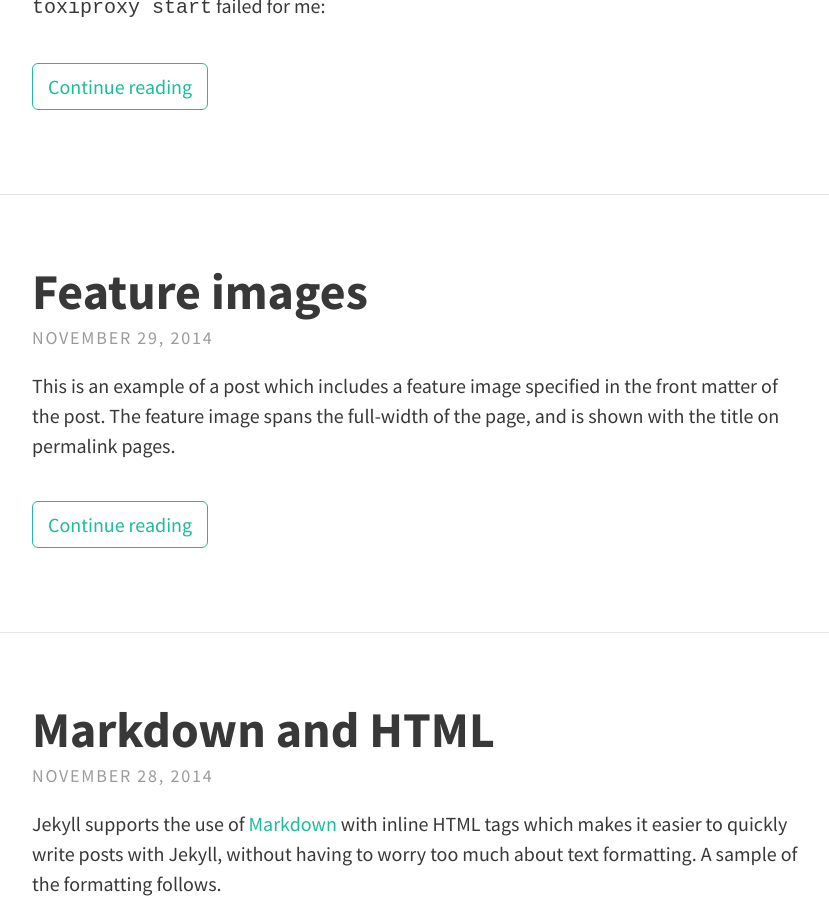
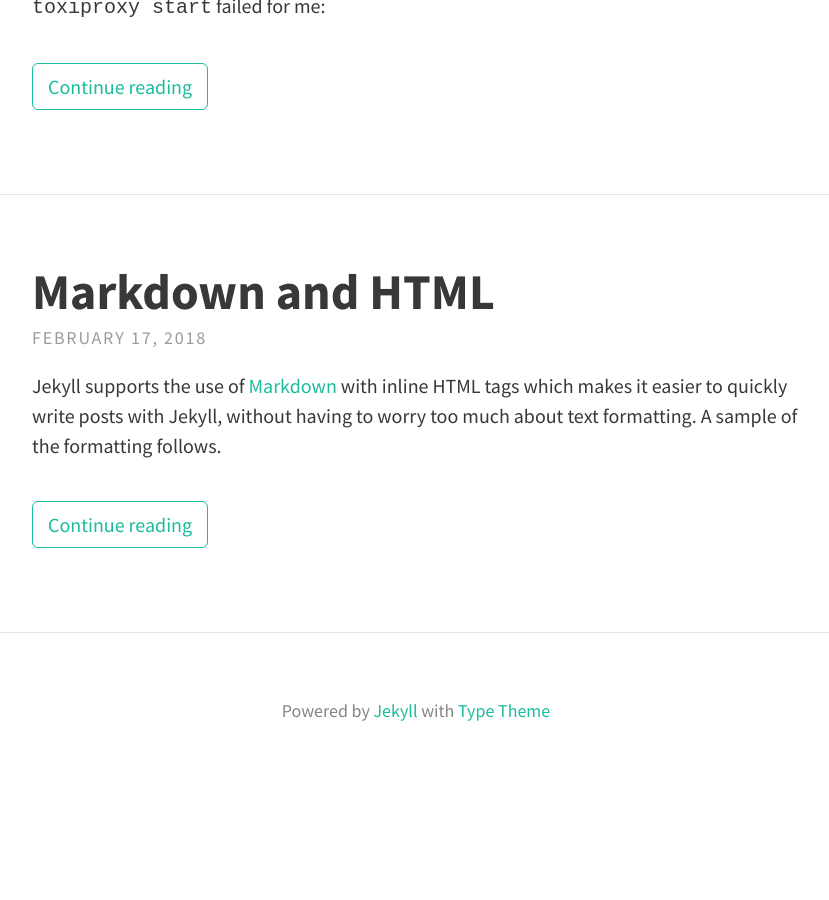
Before and after one commit to etolbakov/etolbakov.github.io, a Jekyll site: the page built from index.html, in a window 1280 px wide and 900 px high, scrolled down 526 px. Shown: the whole window, without its empty margins (224-1053 px from the left). Built offline with Jekyll 4.4.1, drawn with Linux system fonts in a browser that asks for light colours; nearby versions of some CDN libraries; the list of posts is cut into pages by our own code; after the commit the page ends 1314 px from its top, so only the background shows below that.

Commit message:
remove lorem ipsum page

```diff
--- a/_posts/2014-11-29-feature-images.md
+++ /dev/null
@@ -1,6 +0,0 @@
----
-layout: post
-title: Feature images
-feature-img: "assets/img/sample_feature_img.png"
----
-This is an example of a post which includes a feature image specified in the front matter of the post. The feature image spans the full-width of the page, and is shown with the title on permalink pages.
```
Also changed, not shown: _posts/2018-02-18-toxiproxy-service-not-found.md (+1 -0 lines), _posts/2018-02-17-markdown-and-html.md (renamed from _posts/2014-11-28-markdown-and-html.md).
